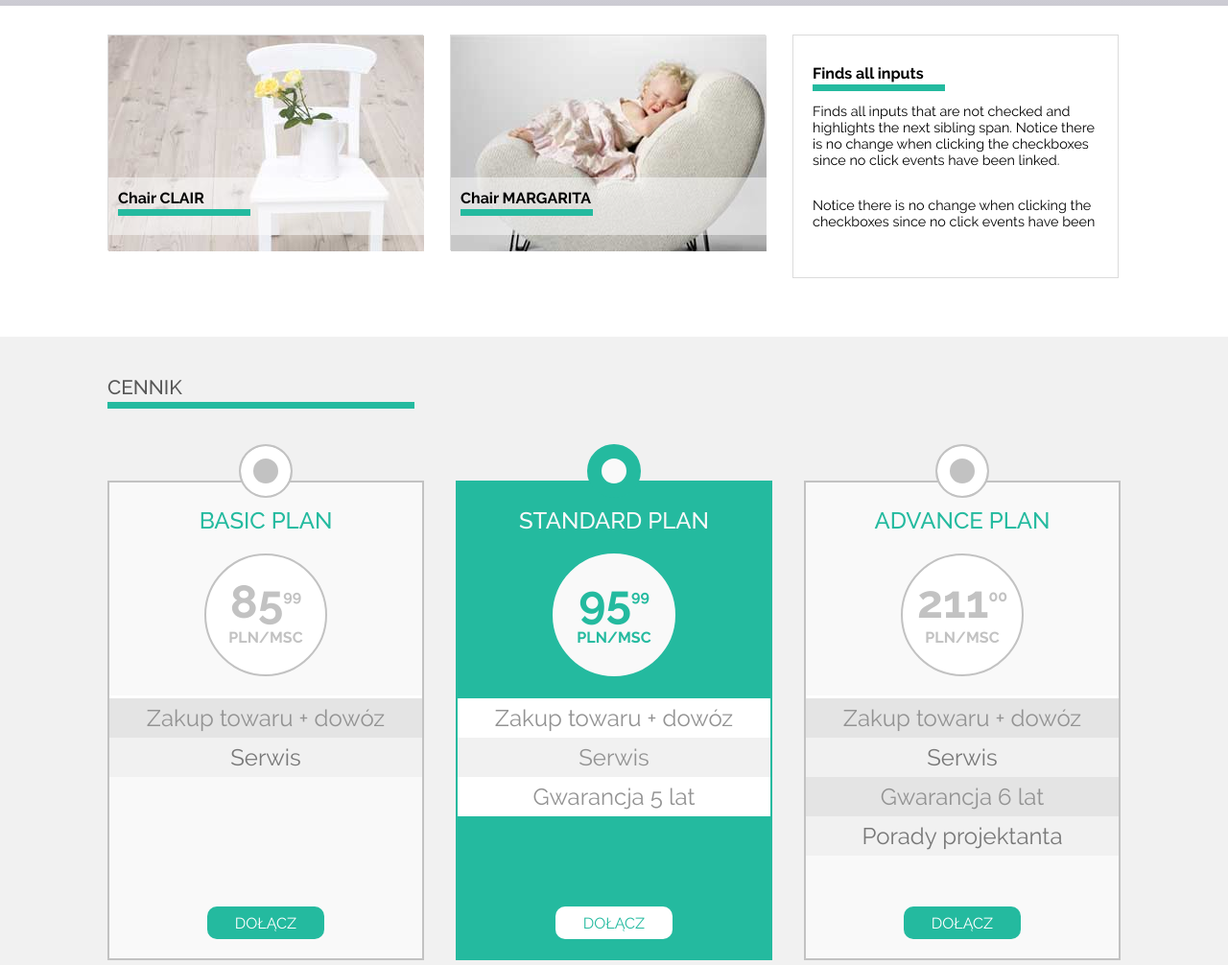
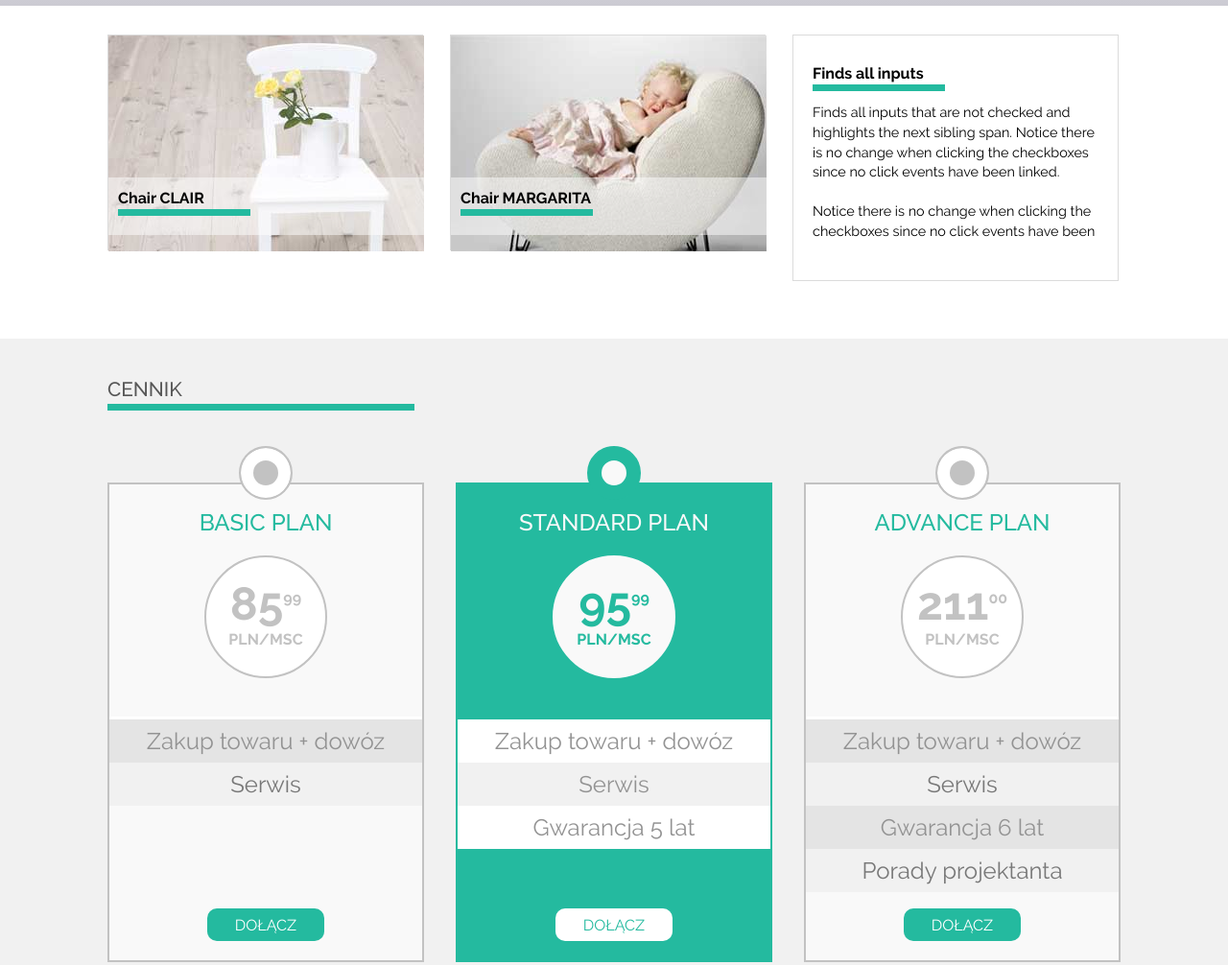
Before and after one commit to pgrycz/POZ_FRO_W_03_Warsztat_01_Sit_on_chair, a plain HTML site: page index.html in a window 1280 px wide. Shown: the part 549-1555 px from the top of the page at 96% size. Drawn offline with Linux system fonts and the light colour scheme.

Commit message:
small adds, issues commented in style.css - eg. prev slider button

```diff
--- a/css/style.css
+++ b/css/style.css
@@ -96,8 +96,10 @@ textarea {
 
 /*container, centered*/
 [class*="container"] {
-	max-width: 1056px;
+	max-width: 1076px;
 	margin: 0 auto;
+  padding-left: 10px;
+  padding-right: 10px;
 	overflow: auto;
 }
 
@@ -126,7 +128,7 @@ header {
 }
 
 .header__nav a {
-  font-family: "ralewaybold";
+  font-family: 'ralewaysemibold';
   color: #fff;
 }
 
@@ -148,7 +150,7 @@ slider working*/
 
 .slider__container {
   position: relative;
-  height: 510px;
+  height: 510px; /*when height isn't set manually a vertical scroll appears*/
 }
 
 .slider__container > * {
@@ -161,6 +163,7 @@ slider working*/
   display: table;
 }
 
+/*don't know how to make (z-index???) .slider_prev over offsetted to the left .slider_main*/
 .slider__prev, .slider__next {
   font-family: "ralewaylight";
   font-size: 5rem;
@@ -209,6 +212,7 @@ slider working*/
 
 .slider__text p {
   font-size: 0.9rem;
+  line-height: 1.4rem;
 }
 
 .slider__button {
@@ -292,6 +296,7 @@ slider working*/
 
 .description__text p {
   font-size: 0.9rem;
+  line-height: 1.3rem;
 }
 
 .description__text p:nth-of-type(1) {
@@ -299,12 +304,12 @@ slider working*/
 }
 
 .description__text p:nth-of-type(2) {
-  margin: 30px auto;
+  margin: 20px auto;
 }
 
 /*pricelist*/
 .pricelist {
-  height: 724px;
+  padding-bottom: 35px;
   background-color: #F1F1F1;
 }
 
@@ -324,11 +329,12 @@ slider working*/
   display: table;
 }
 
+/*didn't know haw to write [class*="headline"]::after selector to add bottom border that way*/
 .pricelist__headline {
   position: absolute;
   width: 320px;
   top: 40px;
-  left: 0;
+  left: 10px;
   font-family: "ralewaymedium";
   font-size: 1.3rem;
   color: #575757;
@@ -401,6 +407,7 @@ slider working*/
   left: 0;
   right: 0;
   margin: 20px auto;
+  margin-bottom: 40px;
   text-align: center;
 }
 
@@ -449,7 +456,7 @@ sup {
 
 [class*="pricelist__listing"] li {
   font-size: 1.5rem;
-  padding: 6px 0;
+  padding: 8px 0;
 }
 
 .pricelist__listing--odd li:nth-child(2n+1) {
@@ -513,7 +520,7 @@ sup {
   position: absolute;
   width: 320px;
   top: 40px;
-  left: 0;
+  left: 10px;
   font-family: "ralewaymedium";
   font-size: 1.3rem;
   color: #575757;
```
